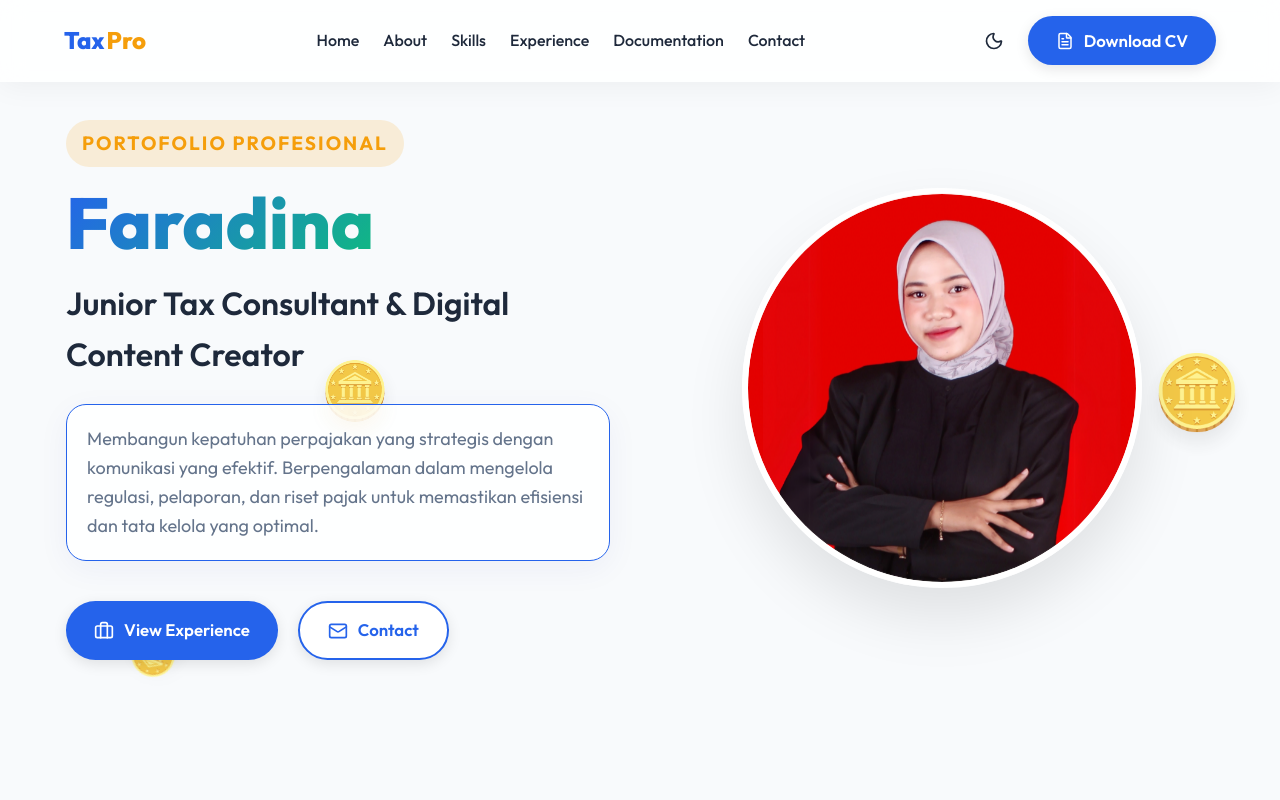
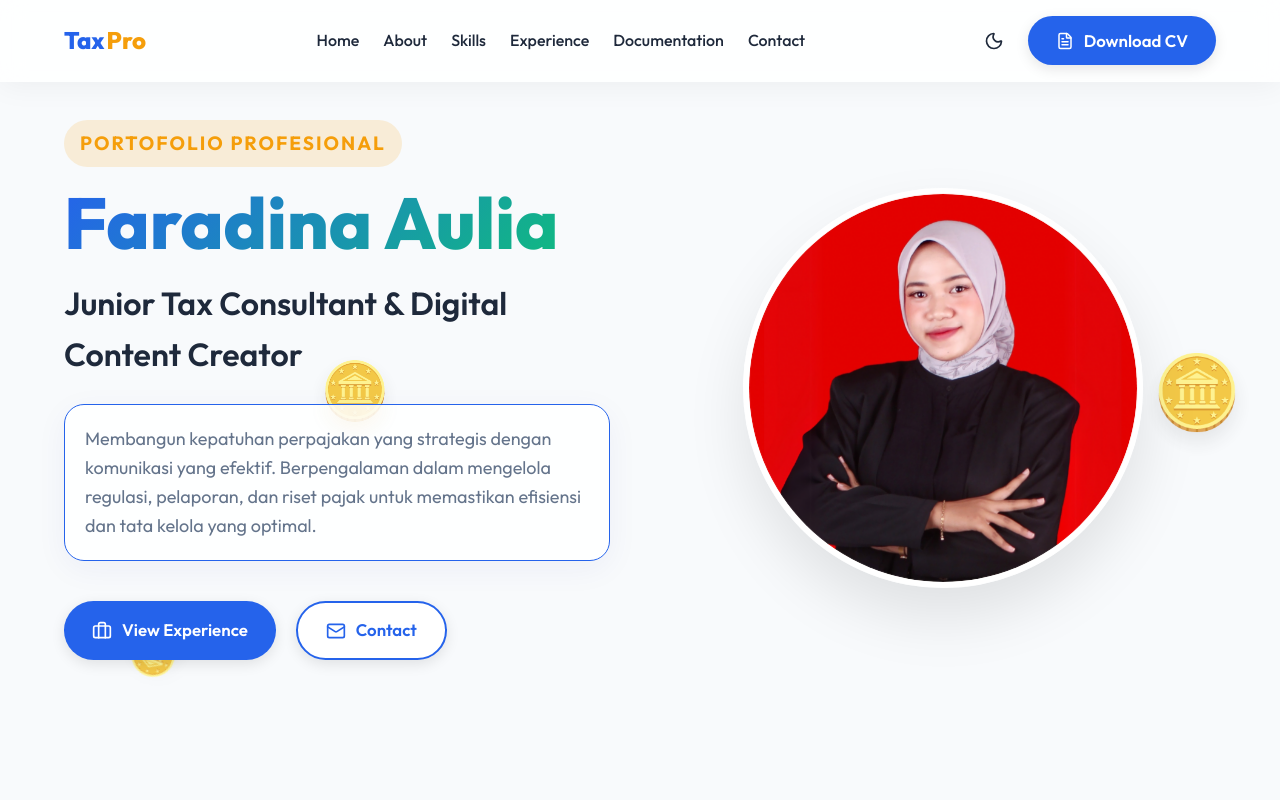
Before and after one commit to andhikabagaskara-IT/portofolio-faradina, a React (Vite) app: page / in a window 1280 px wide. Shown: the top 800 px of the page. Built offline with nearby package versions, Linux system fonts and the light colour scheme.

Commit message:
update info hero name

```diff
--- a/src/components/Hero.jsx
+++ b/src/components/Hero.jsx
@@ -17,7 +17,7 @@ const Hero = () => {
       <div className="container hero-container">
         <div className="hero-content">
           <h2 className="hero-greeting">Portofolio Profesional</h2>
-          <h1 className="hero-name">Faradina</h1>
+          <h1 className="hero-name">Faradina Aulia</h1>
           <h3 className="hero-title">Junior Tax Consultant & Digital Content Creator</h3>
           <p className="hero-tagline glass-card" style={{ padding: '20px', display: 'inline-block' }}>
             Membangun kepatuhan perpajakan yang strategis dengan komunikasi yang efektif.
```
